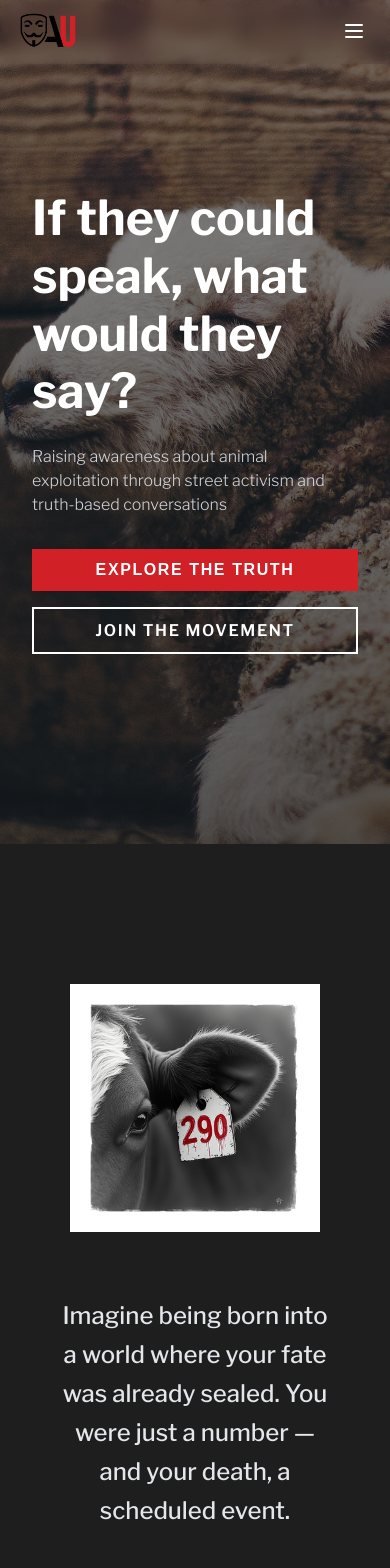
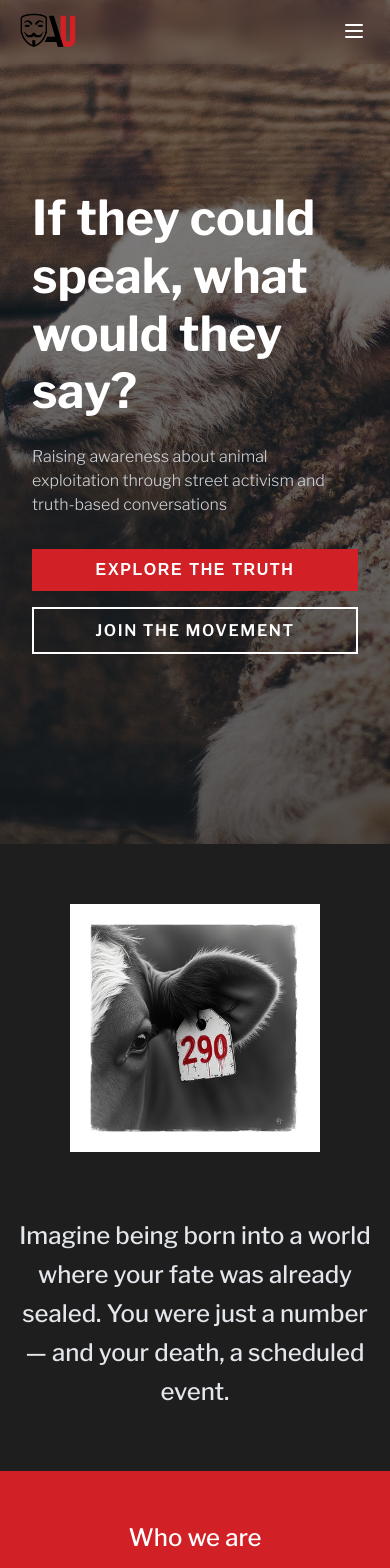
Before and after one commit to Mashha/AU-new, a React (Vite) app: page / in a window 390 px wide. Shown: the top 1568 px of the page. Built offline with nearby package versions, Linux system fonts and the light colour scheme.

Commit message:
fixed padding and card size

```diff
--- a/src/sections/categories/cat_one/cat_one.css
+++ b/src/sections/categories/cat_one/cat_one.css
@@ -102,7 +102,7 @@
 
 .meat-image::after,
 .fish-image::after {
-  content: '';
+  content: "";
   position: absolute;
   top: 0;
   left: 0;
@@ -155,6 +155,7 @@
   .meat-section,
   .fish-section {
     padding: 40px 20px;
+    min-height: 320px;
   }
 
   .category-title {
--- a/src/sections/categories/cat_two/cat_two.css
+++ b/src/sections/categories/cat_two/cat_two.css
@@ -104,7 +104,7 @@
 /* Image overlay for better visual consistency */
 .eggs-image::after,
 .dairy-image::after {
-  content: '';
+  content: "";
   position: absolute;
   top: 0;
   left: 0;
@@ -157,6 +157,7 @@
   .eggs-section,
   .dairy-section {
     padding: 40px 20px;
+    min-height: 320px;
   }
 
   .category-title {
--- a/src/sections/quote/quote.css
+++ b/src/sections/quote/quote.css
@@ -1,10 +1,9 @@
 .quote-section {
   background-color: var(--brand-black);
-  padding: 80px 0;
 }
 
 .quote-container {
-  padding: 60px;
+  padding: 60px 16px;
   text-align: center;
   display: flex;
   align-items: center;
@@ -31,6 +30,7 @@
 
 @media (min-width: 810px) {
   .quote-container {
+    padding: 60px;
     flex-direction: row;
   }
   .quote-text {
--- a/src/sections/video/rescue.css
+++ b/src/sections/video/rescue.css
@@ -39,7 +39,7 @@
 
 @media (max-width: 768px) {
   .rescue-section-title {
-    font-size: 25rem;
+    font-size: 2.5rem;
 
   }
 }
```
